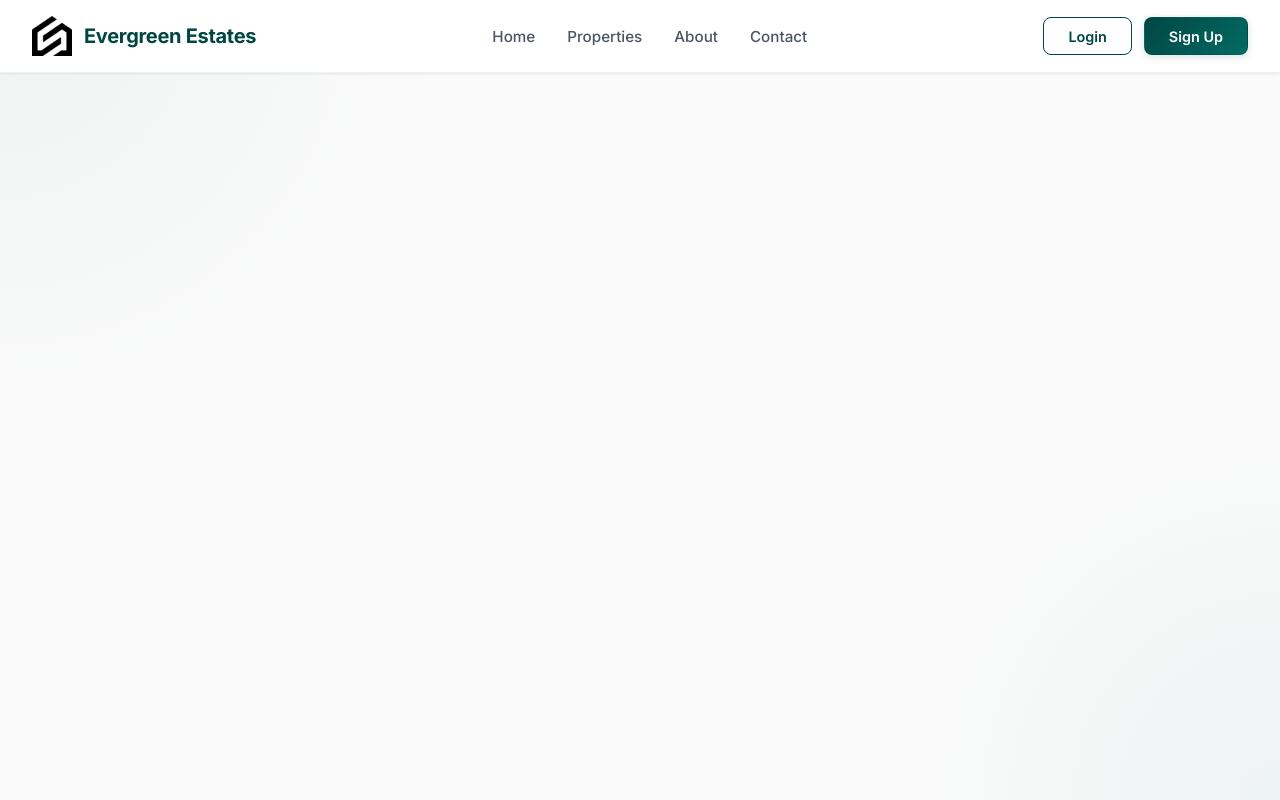
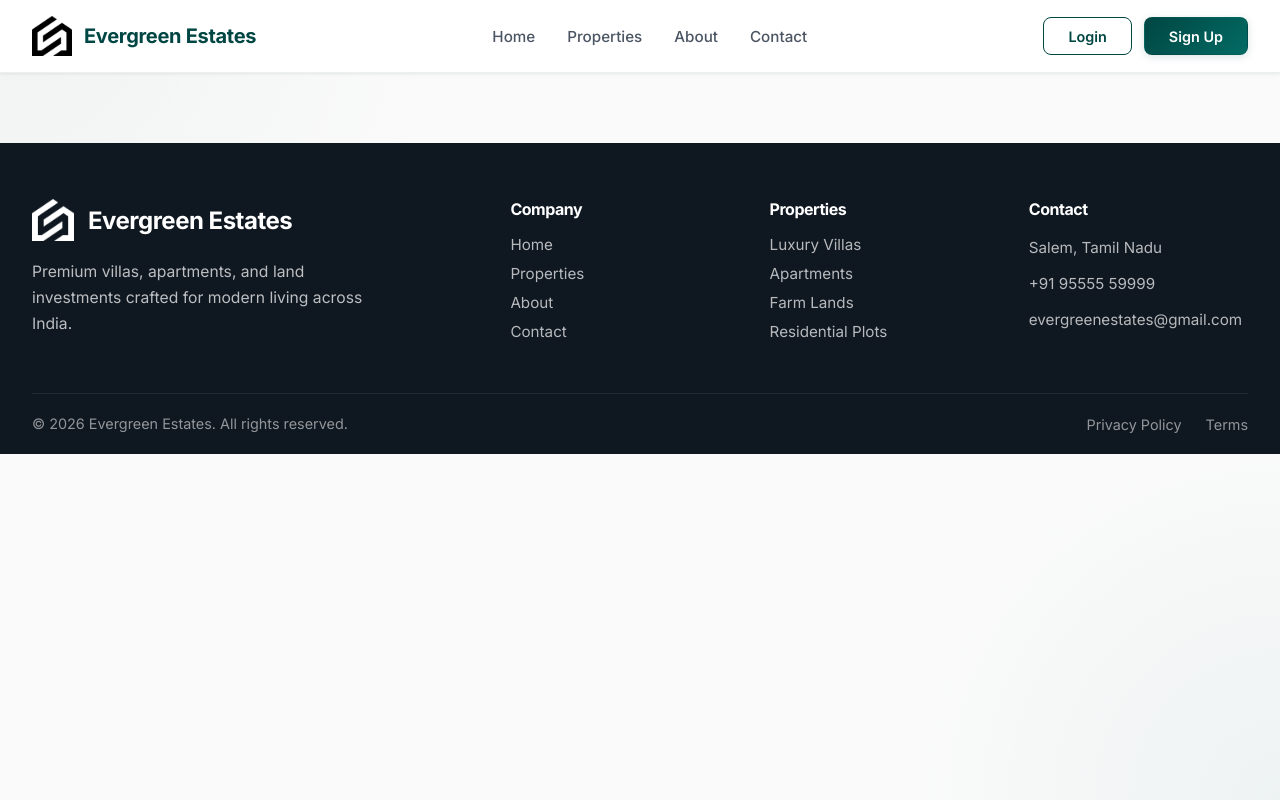
Before and after one commit to Abhinavkrishna-b/Evergreen-Estates, a React app in the folder frontend/: page /properties in a window 1280 px wide. Built offline with nearby package versions, Linux system fonts and the light colour scheme; the HTML template or start-up script is replaced by a standard one.

Commit message:
feat: implement footer section layout in PropertiesPage

```diff
--- a/frontend/src/routes/PropertiesPage/PropertiesPage.jsx
+++ b/frontend/src/routes/PropertiesPage/PropertiesPage.jsx
@@ -1,9 +1,16 @@
 import Navbar from "../../components/Navbar/Navbar";
+import Footer from "../../components/Footer/Footer";
 
 const PropertiesPage = () => {
   return (
     <>
       <Navbar />
+
+      <main>
+            {/* Will be implemented  */}
+      </main>
+
+      <Footer/>
     </>
   );
 };
```
